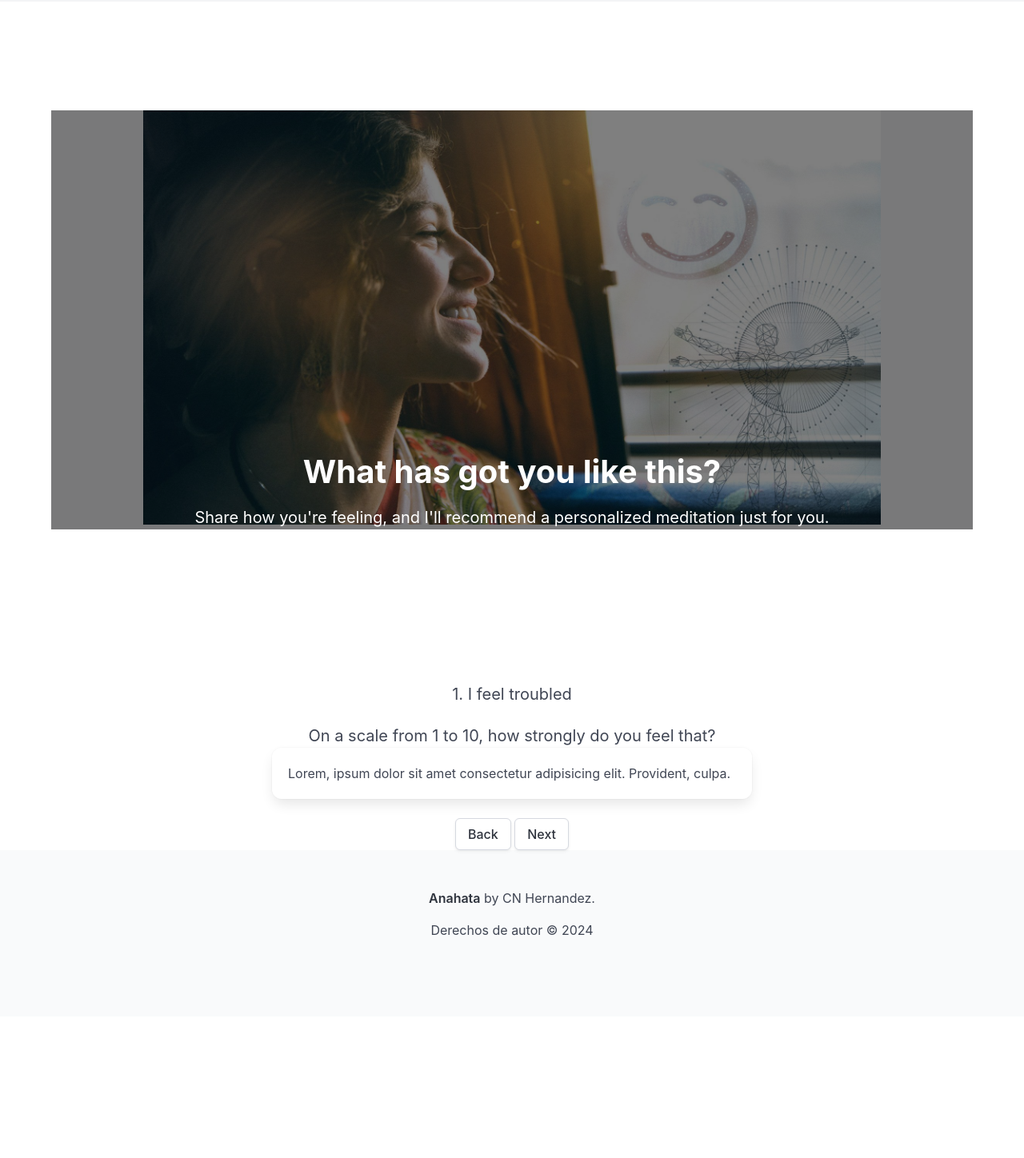
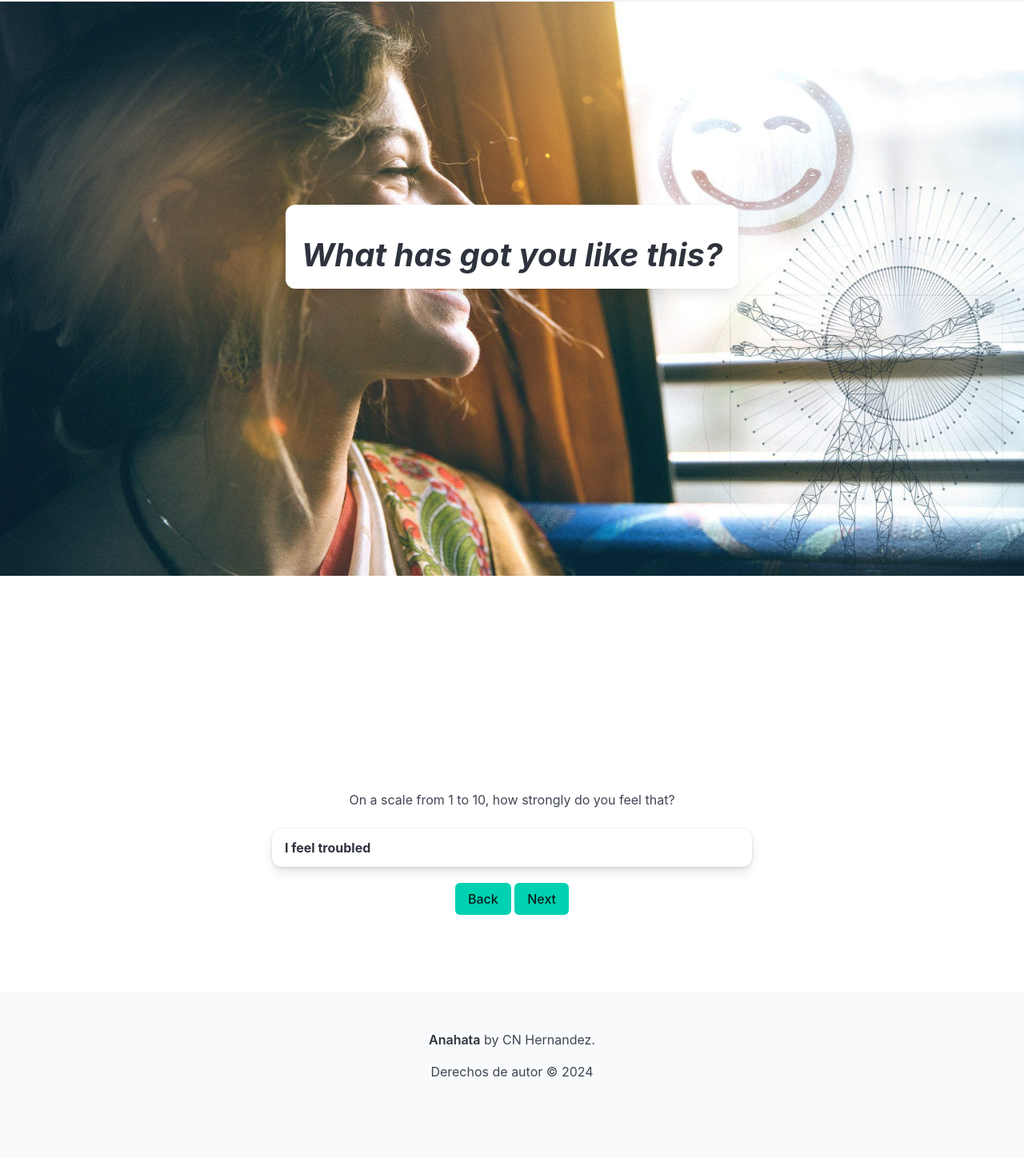
Before and after one commit to Carle93/DJANGOPROYECT, a Django app: template login/templates/login/test.html in a window 1280 px wide. Shown: the part 166-1614 px from the top of the page at 80% size. Before the commit the page ends 1336 px from the top, so only its background shows below. Run offline with Django 3.2, Linux system fonts and the light colour scheme; the template is opened without the code that fills it, so the values that code supplies are empty.

Commit message:
variations in temples

```diff
--- a/login/templates/login/home.html
+++ b/login/templates/login/home.html
@@ -10,8 +10,9 @@
   </div>
 </section>
 
+<div class="py-4"></div>
 
-<article class="message is-dark">
+<article class="message">
   <div class="message-body">
     The only lasting relationship we have in our entire life is with ourselves. Don't forget, you'll be your companion for life, so make sure you like who you're with."
     <strong>Diane Von Furstenberg</strong>
--- a/login/templates/login/test.html
+++ b/login/templates/login/test.html
@@ -4,40 +4,38 @@
 {% block content %}
 
 <section class="hero is-fullheight">
-    <div class="hero-body">
-      <div class="container has-text-centered">
-        <div class="has-background" style="position: relative;">
-          <img src="{% static 'imagen/test.jpg' %}" alt="Descripción de la imagen" style="max-width: 80%; height: auto;">
-          <div class="overlay" style="position: absolute; bottom: 0; left: 0; width: 100%; height: 100%; background-color: rgba(0, 0, 0, 0.5); display: flex; flex-direction: column; justify-content: flex-end; align-items: center;">
-            <h1 class="title is-size-2 has-text-white has-text-centered has-text-weight-bold" style="margin-bottom: 20px;">What has got you like this?</h1>
-            <h3 class="is-size-5 has-text-white has-text-centered">Share how you're feeling, and I'll recommend a personalized meditation just for you.</h3>
-          </div>
-        </div>
-      </div>
-    </div>
-  </section>
+  <img class= "has-background, is-transparent" src="{% static 'imagen/test.jpg' %}" alt="Descripción de la imagen">
+  <div class="overlay" style="position: absolute; ; left: 0; width: 100%; height: 100%; display: flex; flex-direction: column; justify-content: flex-start; align-items: center;padding-top: 20%;">
+    <div class="box has-background-white has-text-centered">
+    <h1 class="title is-italic is-size-2 has-text-weight-medium has-text-dark has-text-centered has-text-weight-bold" style="margin-top: 20px;">What has got you like this?</h1>
+  </div>
+  </div>
+</section>
 
-<h5 class="title is-size-3 has-text-white has-text-centered has-text-weight-bold" style="margin-bottom: 20px;">Quetion</h5>
-  <h6 class="subtitle is-size-5 has-tex-green has-text-centered is-family-sans-serif"> 1. I feel troubled </h6>
-  <p class="is-size-5 has-tex-green has-text-centered is-family-sans-serif"> On a scale from 1 to 10, how strongly do you feel that? </p>
+<div class="py-6"></div>
+<h5 class="title is-size-3 has-text-white has-text-centered has-text-weight-bold">Sadness Assessment</h5>
+<div class="py-4"></div>
+  <p class="is-size-6 has-tex-green has-text-centered is-family-sans-serif"> On a scale from 1 to 10, how strongly do you feel that? </p>
+<div class="py-3"></div>
 <div style="max-width: 600px; margin: 0 auto;">
-  <div class="box">
-    <article class="media">
-      <div class="media-content">
-        <div class="content">
-          <p>
-            Lorem, ipsum dolor sit amet consectetur adipisicing elit. Provident, culpa.
-        </div>
-      </div>
-    </article>
+  <div class="card">
+    <main class="card-header">
+      <p class="card-header-title">I feel troubled </p>
+      <button class="card-header-icon" aria-label="more options">
+        <span class="icon">
+          <i class="fas fa-angle-down" aria-hidden="true"></i>
+        </span>
+      </button>
+    </main>
+  </div>
   </div>
 
   <div style="text-align: center; margin-top: 20px;">
-    <button class="button">Back</button>
-    <button class="button">Next</button>
+    <button class="button is-primary">Back</button>
+    <button class="button is-primary">Next</button>
   </div>
 </div>
-
+<div class="py-6"></div>
 
 
 {% endblock %}
--- a/login/urls.py
+++ b/login/urls.py
@@ -20,7 +20,7 @@ from . import views
 
 urlpatterns = [
     path("", views.home, name='home'),
+    path("Test/", views.Test, name='Test'),
     path("Meditation/", views.Meditation, name='Meditation'),
     path("user/", views.user_account, name='Login'),
-    path("Test/", views.Test, name='Test'),
 ]
--- a/login/views.py
+++ b/login/views.py
@@ -8,13 +8,13 @@ from .models import Moods
 def home(request):
     return render(request,"login/home.html")
 
+def Test(request):
+    return render(request,"login/test.html")
 
 
 def Meditation(request):
     return render(request,"login/Meditation.html")
 
+
 def user_account(request):
     return render(request,"login/user_account.html")
-
-def Test(request):
-    return render(request,"login/test.html")
```
